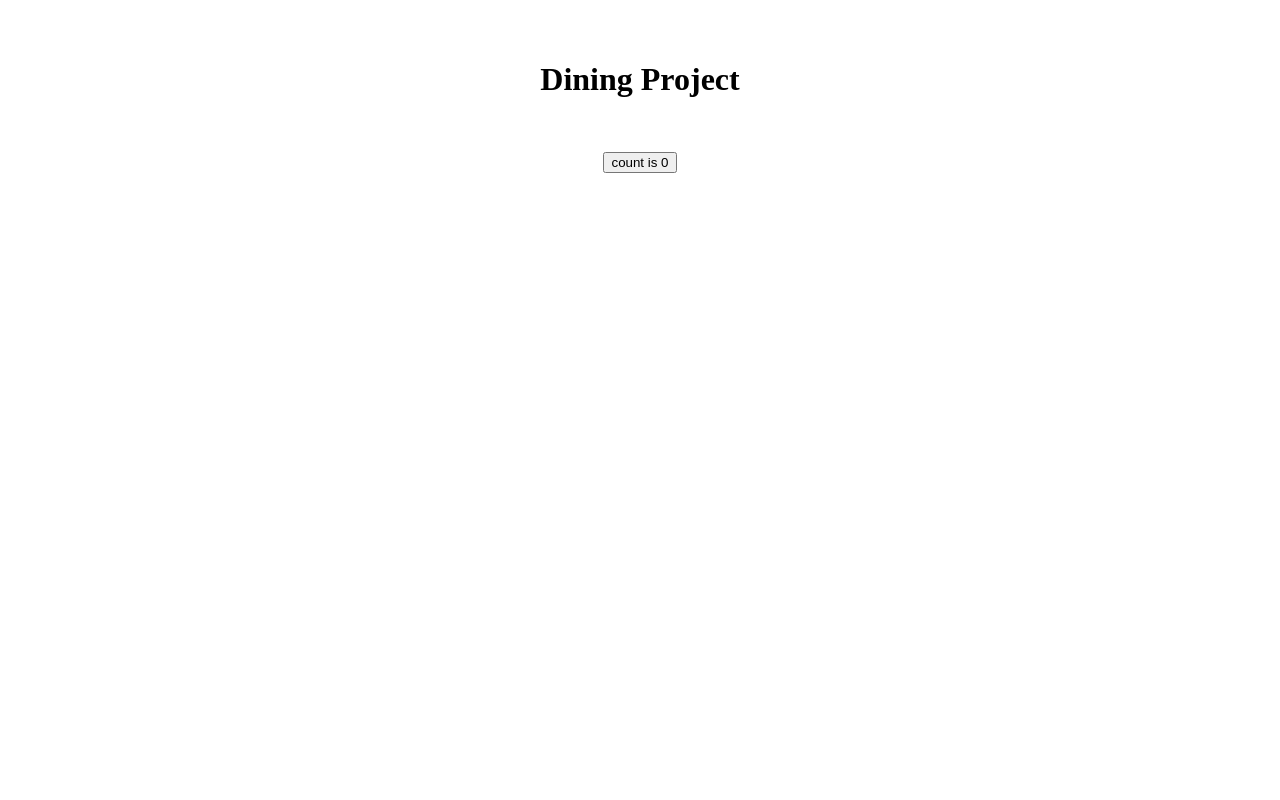
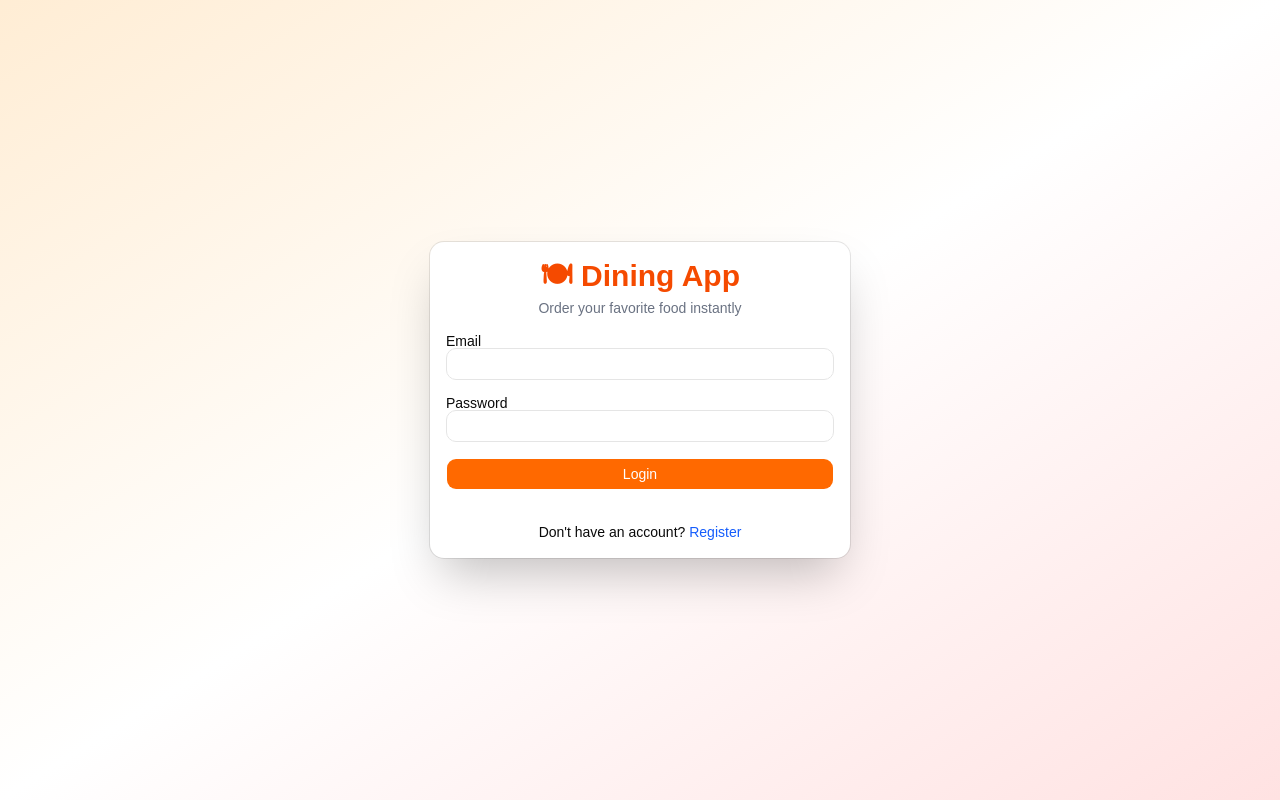
Before and after one commit to vishnupriyalavu/dining-project, a React app in the folder frontend/: page / in a window 1280 px wide. Built offline with nearby package versions, Linux system fonts and the light colour scheme; no server answers; the HTML template or start-up script is replaced by a standard one.

Commit message:
add auth pages with login, register, navigation and food-app styled UI

```diff
--- a/frontend/src/App.tsx
+++ b/frontend/src/App.tsx
@@ -1,20 +1,15 @@
-import { useState } from 'react'
-import './App.css'
-
+import { BrowserRouter, Routes, Route } from "react-router-dom";
+import LoginPage from "./pages/LoginPage";
+import RegisterPage from "./pages/RegisterPage";
 function App() {
-  const [count, setCount] = useState(0)
-
   return (
-    <>
-      <h1>Dining Project</h1>
-
-      <div className="card">
-        <button onClick={() => setCount((count) => count + 1)}>
-          count is {count}
-        </button>
-      </div>
-    </>
-  )
+    <BrowserRouter>
+      <Routes>
+        <Route path="/" element={<LoginPage />} />
+        <Route path="/register" element={<RegisterPage />} />
+      </Routes>
+    </BrowserRouter>
+  );
 }
 
-export default App
+export default App;
--- /dev/null
+++ b/frontend/src/pages/LoginPage.tsx
@@ -0,0 +1,83 @@
+import { useForm } from "react-hook-form";
+import { zodResolver } from "@hookform/resolvers/zod";
+import { loginSchema, type LoginFormData } from "../schemas/loginSchema";
+import { loginUser } from "../services/authService";
+import { useAuthStore } from "../store/authStore";
+import { Link } from "react-router-dom";
+
+import { Button } from "../components/ui/button";
+import { Input } from "../components/ui/input";
+import { Label } from "../components/ui/label";
+import {
+  Card,
+  CardContent,
+  CardHeader,
+  CardTitle,
+} from "../components/ui/card";
+
+export default function LoginPage() {
+  const setUser = useAuthStore((state) => state.setUser);
+
+  const {
+    register,
+    handleSubmit,
+    formState: { errors },
+  } = useForm<LoginFormData>({
+    resolver: zodResolver(loginSchema),
+  });
+
+  const onSubmit = async (data: LoginFormData) => {
+    try {
+      const response = await loginUser(data);
+      setUser(response.user, response.token);
+    } catch (error) {
+      console.error(error);
+    }
+  };
+
+  return (
+    <div className="flex min-h-screen items-center justify-center bg-gradient-to-br from-orange-100 via-white to-red-100">
+      <Card className="w-[420px] shadow-2xl border-0">
+        <CardHeader>
+          <CardTitle className="text-center text-3xl font-bold text-orange-600">
+            🍽 Dining App
+          </CardTitle>
+
+          <p className="text-center text-sm text-gray-500">
+            Order your favorite food instantly
+          </p>
+        </CardHeader>
+
+        <CardContent>
+          <form onSubmit={handleSubmit(onSubmit)} className="space-y-4">
+            <div>
+              <Label>Email</Label>
+              <Input type="email" {...register("email")} />
+              {errors.email && (
+                <p className="text-red-500 text-sm">{errors.email.message}</p>
+              )}
+            </div>
+
+            <div>
+              <Label>Password</Label>
+              <Input type="password" {...register("password")} />
+              {errors.password && (
+                <p className="text-red-500 text-sm">
+                  {errors.password.message}
+                </p>
+              )}
+            </div>
+
+            <Button className="w-full bg-orange-500 hover:bg-orange-600 text-white">Login</Button>
+            <p className="text-center text-sm mt-4">
+              Don't have an account?{" "}
+              <Link to="/register" className="text-blue-600 hover:underline">
+                Register
+              </Link>
+            </p>
+          </form>
+        </CardContent>
+      </Card>
+    </div>
+  );
+}
--- /dev/null
+++ b/frontend/src/pages/RegisterPage.tsx
@@ -0,0 +1,92 @@
+import { useForm } from "react-hook-form"
+import { zodResolver } from "@hookform/resolvers/zod"
+import { Link } from "react-router-dom"
+import { registerSchema,type  RegisterFormData } from "../schemas/registerSchema"
+import { registerUser } from "../services/authService"
+
+import { Button } from "../components/ui/button"
+import { Input } from "../components/ui/input"
+import { Label } from "../components/ui/label"
+import { Card, CardContent, CardHeader, CardTitle } from "../components/ui/card"
+
+export default function RegisterPage() {
+
+  const {
+    register,
+    handleSubmit,
+    formState: { errors }
+  } = useForm<RegisterFormData>({
+    resolver: zodResolver(registerSchema)
+  })
+
+  const onSubmit = async (data: RegisterFormData) => {
+    try {
+      await registerUser(data)
+      alert("User registered successfully")
+    } catch (error) {
+      console.error(error)
+    }
+  }
+
+  return (
+    <div className="flex min-h-screen items-center justify-center bg-gray-100">
+
+      <Card className="w-[420px] shadow-xl">
+        <CardHeader>
+          <CardTitle className="text-center text-2xl">
+            Create Account
+          </CardTitle>
+        </CardHeader>
+
+        <CardContent>
+
+          <form onSubmit={handleSubmit(onSubmit)} className="space-y-4">
+
+            <div>
+              <Label>Name</Label>
+              <Input {...register("name")} />
+              {errors.name && (
+                <p className="text-red-500 text-sm">
+                  {errors.name.message}
+                </p>
+              )}
+            </div>
+
+            <div>
+              <Label>Email</Label>
+              <Input type="email" {...register("email")} />
+              {errors.email && (
+                <p className="text-red-500 text-sm">
+                  {errors.email.message}
+                </p>
+              )}
+            </div>
+
+            <div>
+              <Label>Password</Label>
+              <Input type="password" {...register("password")} />
+              {errors.password && (
+                <p className="text-red-500 text-sm">
+                  {errors.password.message}
+                </p>
+              )}
+            </div>
+
+            <Button className="w-full bg-orange-500 hover:bg-orange-600 text-white">
+              Register
+            </Button>
+            <p className="text-center text-sm mt-4">
+  Already have an account?{" "}
+  <Link to="/" className="text-blue-600 hover:underline">
+    Login
+  </Link>
+</p>
+
+          </form>
+
+        </CardContent>
+      </Card>
+
+    </div>
+  )
+}
--- /dev/null
+++ b/frontend/src/schemas/loginSchema.ts
@@ -0,0 +1,8 @@
+import { z } from "zod";
+
+export const loginSchema = z.object({
+  email: z.string().email("Invalid email"),
+  password: z.string().min(6, "Password must be at least 6 characters"),
+});
+
+export type LoginFormData = z.infer<typeof loginSchema>;
--- /dev/null
+++ b/frontend/src/schemas/registerSchema.ts
@@ -0,0 +1,9 @@
+import { z } from "zod";
+
+export const registerSchema = z.object({
+  name: z.string().min(3, "Name must be at least 3 characters"),
+  email: z.string().email("Invalid email"),
+  password: z.string().min(6, "Password must be at least 6 characters"),
+});
+
+export type RegisterFormData = z.infer<typeof registerSchema>;
--- /dev/null
+++ b/frontend/src/store/authStore.ts
@@ -0,0 +1,25 @@
+import { create } from "zustand";
+
+interface AuthState {
+  user: any;
+  token: string | null;
+  setUser: (user: any, token: string) => void;
+  logout: () => void;
+}
+
+export const useAuthStore = create<AuthState>((set) => ({
+  user: null,
+  token: null,
+
+  setUser: (user, token) =>
+    set({
+      user,
+      token,
+    }),
+
+  logout: () =>
+    set({
+      user: null,
+      token: null,
+    }),
+}));
```
Also changed, not shown: frontend/src/main.tsx (+7 -6 lines).
